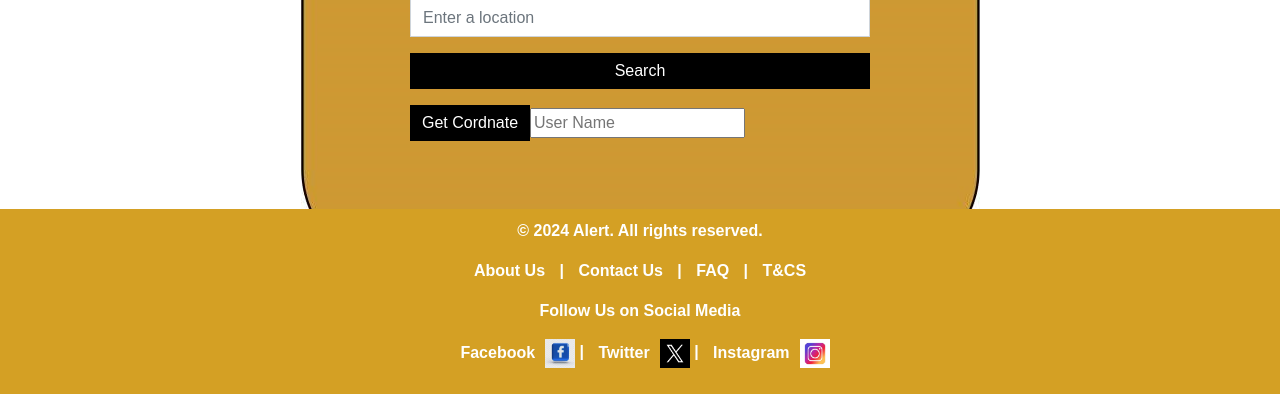
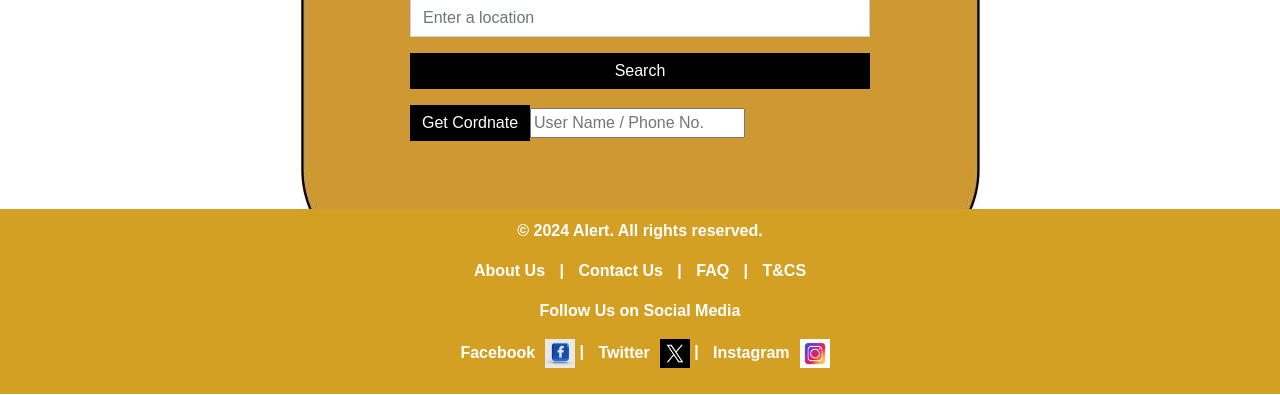
Before and after one commit to chidopraise/Alert, a PHP site: page /menu/geolocate.php in a window 1280 px wide. Shown: the part 895-1290 px from the top of the page. Run offline with PHP 8.4, Linux system fonts and the light colour scheme; some libraries are stand-ins or nearby versions.

Commit message:
geolocation updated to take number

```diff
--- a/lib/fetch_cord.php
+++ b/lib/fetch_cord.php
@@ -13,7 +13,7 @@ session_start();
 			//echo"love";
 			if(isset($_SESSION["user_id"])){
 				$user = $_REQUEST["q"];
-				$sql = "SELECT * FROM users WHERE user_name = '$user'";
+				$sql = "SELECT * FROM users WHERE user_name = '$user' || phone = '$user'";
 				$retval = mysqli_query($this->conn(),$sql);
 				if(mysqli_num_rows($retval)){
 					$row = mysqli_fetch_assoc($retval);
--- a/parts/geolocate.php
+++ b/parts/geolocate.php
@@ -13,5 +13,5 @@
 		</div>
 		<button type="submit" class="btn btn-primary btn-block" style="background-color:#000;">Search</button>
 	</form>
-	<button id="get_cord" class="btn btn-primary" style="background-color:#000;">Get Cordnate</button><input type="text" id="username" placeholder="User Name"><span id="show_cord"></span>
+	<button id="get_cord" class="btn btn-primary" style="background-color:#000;">Get Cordnate</button><input type="text" id="username" placeholder="User Name / Phone No."><span id="show_cord"></span>
 </div>
```
